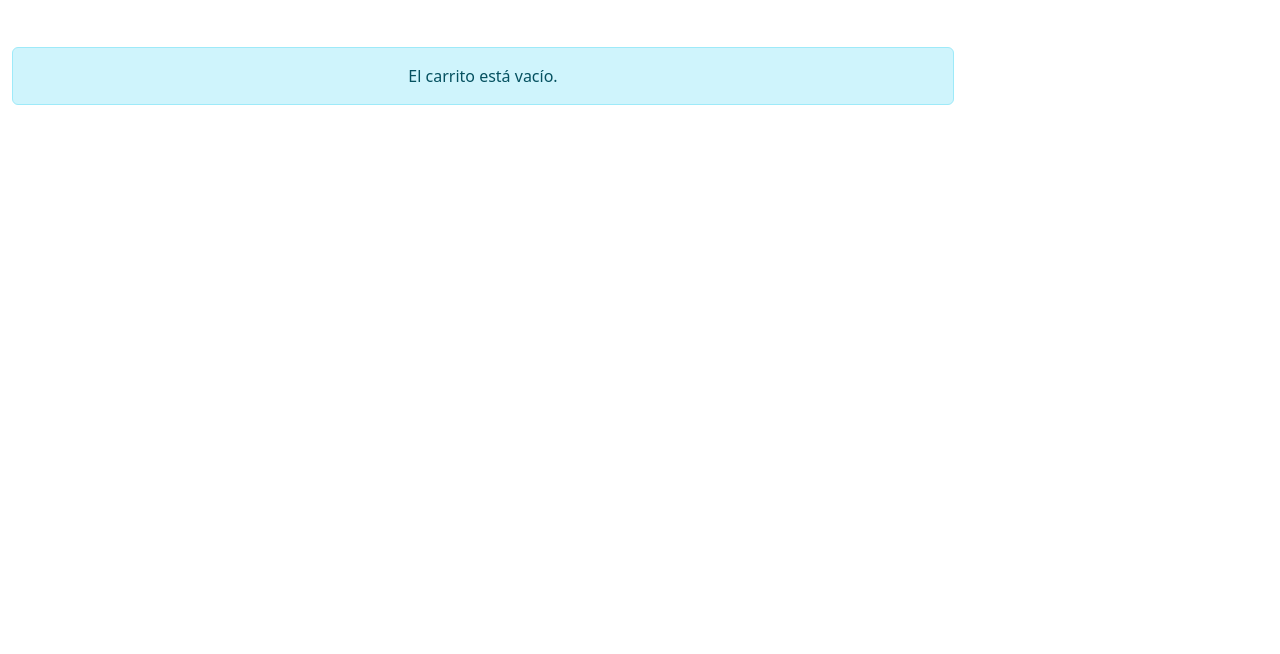
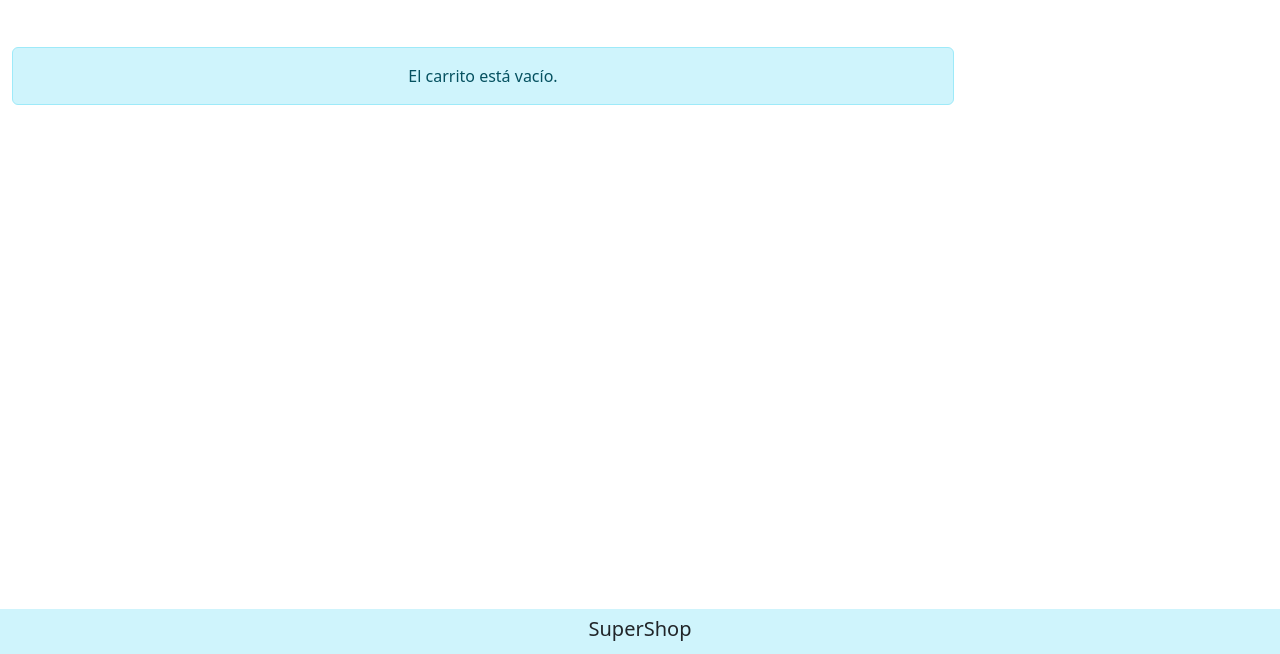
Before and after one commit to eliz-ana/segunda-entrega, a plain HTML site: page cart.html in a window 1280 px wide. Shown: the part 57-711 px from the top of the page. Drawn offline with nearby package versions, Linux system fonts and the light colour scheme.

Commit message:
func cree footer

```diff
--- a/cart.html
+++ b/cart.html
@@ -7,6 +7,7 @@
     <title>nosotros</title>
     <link href="https://cdn.jsdelivr.net/npm/bootstrap@5.3.3/dist/css/bootstrap.min.css" rel="stylesheet"
         integrity="sha384-QWTKZyjpPEjISv5WaRU9OFeRpok6YctnYmDr5pNlyT2bRjXh0JMhjY6hW+ALEwIH" crossorigin="anonymous">
+    <link href="https://cdn.jsdelivr.net/npm/bootstrap-icons/font/bootstrap-icons.css" rel="stylesheet">
 </head>
 
 <body>
@@ -14,8 +15,9 @@
     <div class="container-fluid mt-5 " id="jsCartContainer"> </div>
     <div class="container-fluid" id="jsFinCompra"></div>
     <div id="jsToastContainer" aria-live="polite" aria-atomic="true"
-        class="toast-container position-fixed top-25 end-0 p-3">
+        class="toast-container position-fixed top-50 end-50 p-3">
     </div>
+    <footer id="jsFooter"></footer>
 
     <script src="./scripts/app.js"></script>
     <script src="./scripts/cart.js"></script>
--- a/scripts/app.js
+++ b/scripts/app.js
@@ -135,7 +135,28 @@ function renderHeader(params) {
     console.log("el elemento con id jsheader no existe");
   }
 }
-
+function renderFooter(params) {
+  const footer = document.querySelector("#jsFooter");
+  if (footer) {
+    footer.innerHTML = `
+    <nav class="navbar fixed-bottom  bg-info-subtle">
+      <div class="container text-center ">
+        <h5 class="mx-auto">SuperShop</h5>
+      </div>
+      <div class="container text-center mx-auto">
+        <p class="fs-5">Contactos:</p>
+        <a href="https://www.facebook.com" target="_blank"><i class="bi bi-facebook"></i></a>
+        <a href="https://www.instagram.com" target="_blank"><i class="bi bi-instagram"></i></a>
+        <a href="#" target="_blank"><i class="bi bi-whatsapp"></i></a>
+        <a href="#" target="_blank"><i class="bi bi-envelope-at"></i></a>
+      </div>
+      <div class=" container text-center">
+          <p class="fw-light mx-auto">&copy; 2025 Super Shop. Todos los derechos reservados.</p>
+      </div
+    </nav>
+    `;
+  }
+}
 // render cards de productos
 function renderProductos(productos, containerid) {
   const containerCard = document.getElementById(containerid);
@@ -224,6 +245,7 @@ function contadorCart(params) {
     jsCartBtn.textContent = `Cart (${cartValues.length})`;
   }
 }
+
 function buscador(productos, renderProductos, containerid) {
   const jsSearchForm = document.getElementById("searchForm");
   const jsSearchInput = document.getElementById("searchInput");
@@ -234,7 +256,6 @@ function buscador(productos, renderProductos, containerid) {
       const query = jsSearchInput.value.trim().toLowerCase();
 
       const queryResult = productos.filter((prod) => {
-        console.log("que tiene prod : ", prod);
         return prod.nombre.toLowerCase().includes(query);
       });
 
@@ -244,6 +265,7 @@ function buscador(productos, renderProductos, containerid) {
 }
 
 renderHeader();
+renderFooter();
 //llamo funcion pasando productos y el id del card-container
 renderProductos(productos, "jsCard");
 buscador(productos, renderProductos, "jsCard");
--- a/scripts/cart.js
+++ b/scripts/cart.js
@@ -111,8 +111,8 @@ function finazarCompra(params) {
             <h5 class="card-title">Resumen de compra</h5>
             <p class="card-text"><strong>Productos:</strong> ${totalProd}</p>
             <p class="card-text"><strong>Total compra:</strong> $${totalCompra}</p>
-            <button class="btn btn-secondary btn-sm btn-confirmar ">Confirmar</button>
-            <button class="btn btn-secondary btn-sm btn-cancelar ">Cancelar</button>
+            <button class="btn btn-success btn-sm btn-confirmar ">Confirmar</button>
+            <button class="btn btn-danger btn-sm btn-cancelar ">Cancelar</button>
           </div>
         </div>
         `;
```
Also changed, not shown: contactos.html (+2 -0 lines), index.html (+4 -0 lines), nosotros.html (+2 -0 lines).
